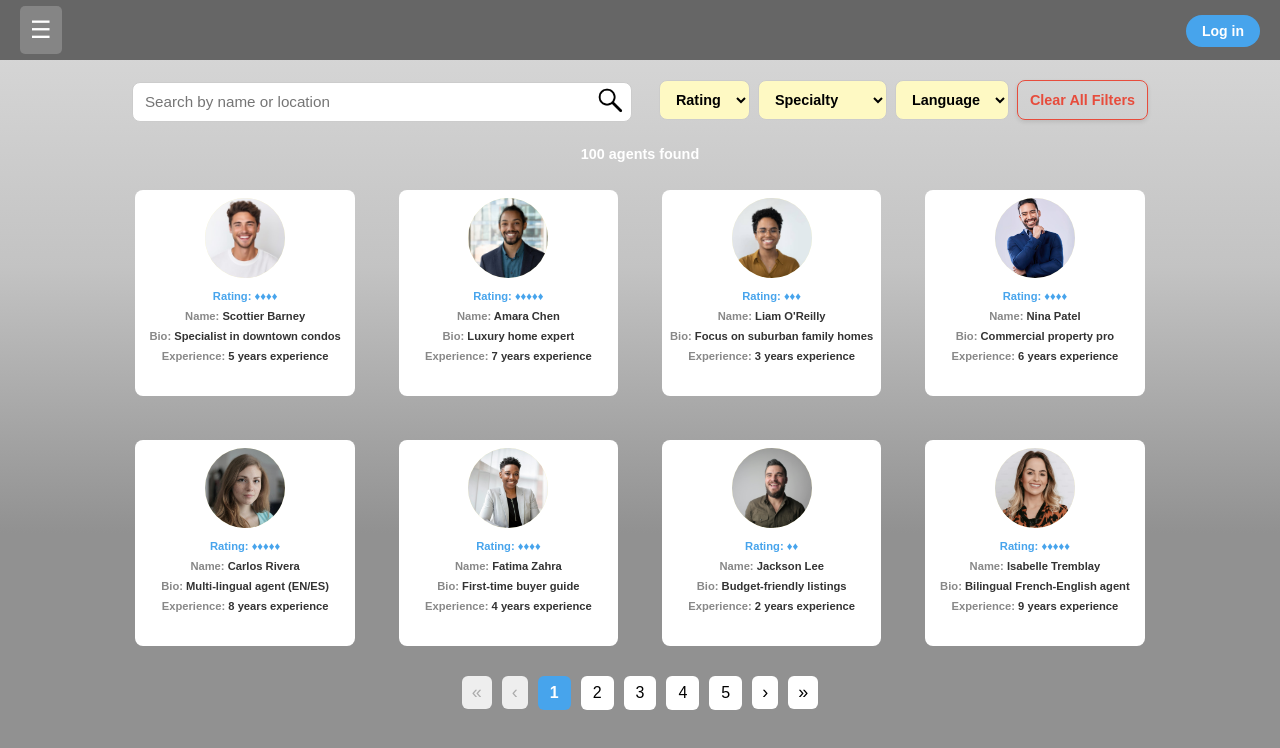
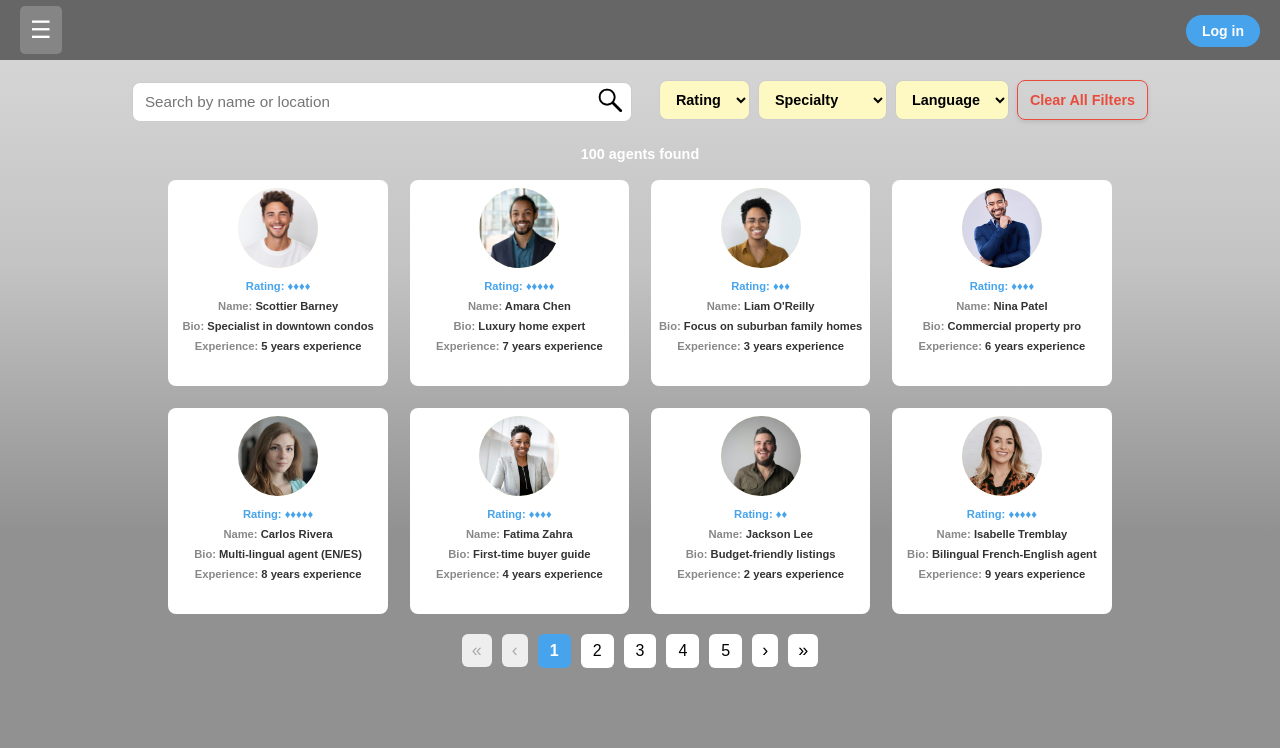
Before and after one commit to nsnow099/real-estate-app, a Next.js app in the folder real-estate-app/: page /realtor in a window 1280 px wide. Shown: the top 748 px of the page. Built offline with nearby package versions, Linux system fonts and the light colour scheme.

Commit message:
removed scrolling on realtor

```diff
--- a/real-estate-app/styles/realtor.module.css
+++ b/real-estate-app/styles/realtor.module.css
@@ -165,10 +165,10 @@
 .agentGrid {
   display: grid;
   grid-template-columns: repeat(4, 1fr); /* 4 per row */
-  gap: 44px;
+  gap: 22px;
   padding: 0 1rem;
-  margin-bottom: 20px;
-  margin-top: 20px;
+  margin-bottom: 10px;
+  margin-top: 10px;
   margin-left: auto;
   margin-right: auto;
 }
```
